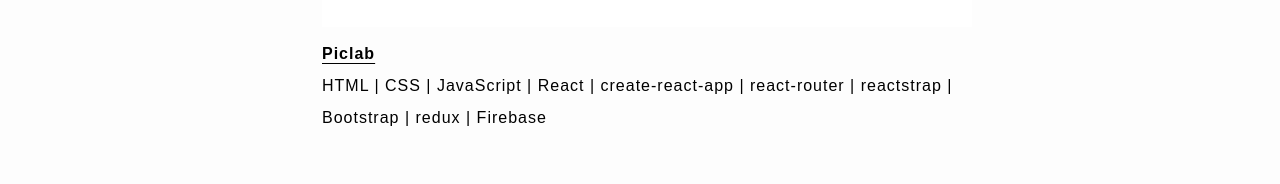
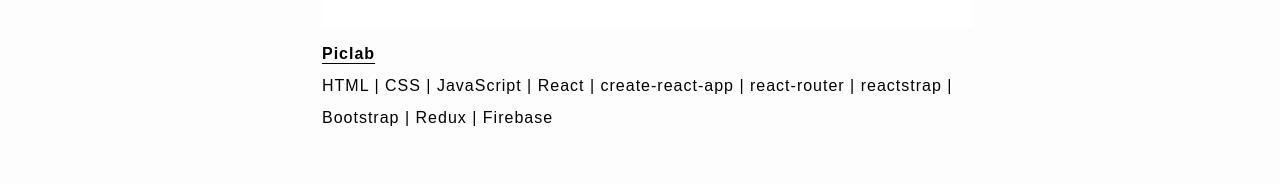
Before and after one commit to Yukichka/Yuki-app, a React (Create React App) app: page / in a window 1280 px wide. Shown: the part 710-894 px from the top of the page. Built offline with nearby package versions, Linux system fonts and the light colour scheme.

Commit message:
Dataset modified

```diff
--- a/src/components/dataset.js
+++ b/src/components/dataset.js
@@ -16,7 +16,7 @@
       "react-router",
       "reactstrap",
       "Bootstrap",
-      "redux",
+      "Redux",
       "Firebase"
     ],
     style: ["Website"]
```
